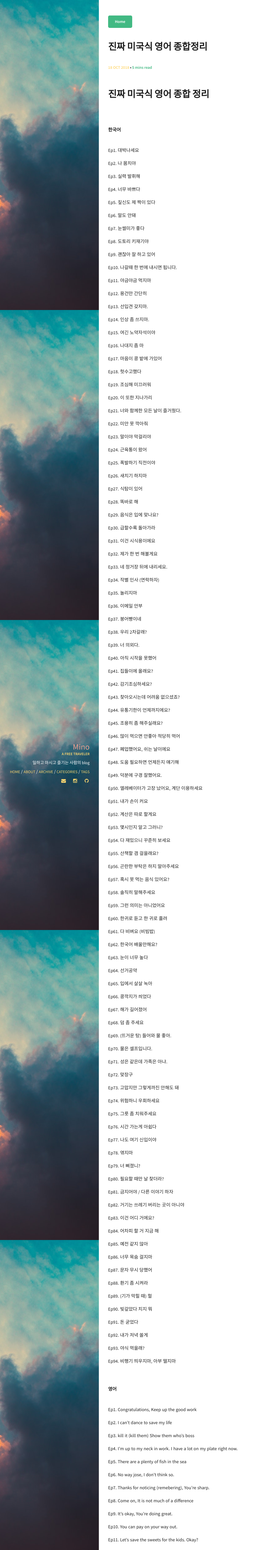
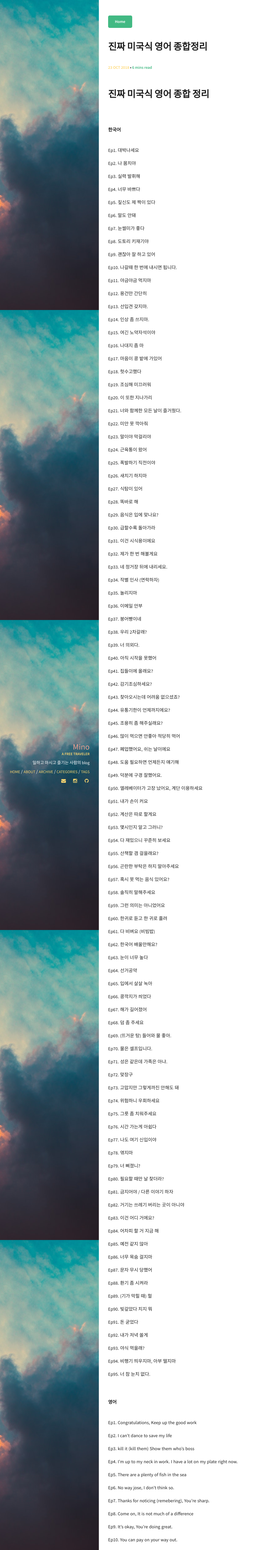
Before and after one commit to minoblog/minoblog.github.io, a Jekyll site: the page built from _posts/2018-10-23-Podcast-English-Total.md, in a window 1280 px wide. Shown: the whole page at 31% size, without its empty margins (0-832 px from the left). Built offline with Jekyll 4.4.1, drawn with Linux system fonts in a browser that asks for light colours.

Commit message:
Update and rename 2018-10-18-Podcast-English-Total.md to 2018-10-23-Podcast-English-Total.md

```diff
--- a/_posts/2018-10-18-Podcast-English-Total.md
+++ b/_posts/2018-10-23-Podcast-English-Total.md
@@ -202,6 +202,8 @@ Ep93. 야식 먹을래?
 
 Ep94. 비행기 띄우지마, 아부 떨지마
 
+Ep95. 너 참 눈치 없다.
+
 <br>
 <br>
 <b>영어</b>
@@ -397,3 +399,5 @@ Ep92. Let's go out for dinner, it's on me.
 Ep93. Want to get something to eat?
 
 Ep94. Oh ~ stop, Now you're being too nice.
+
+Ep95. You're so dense.
```
